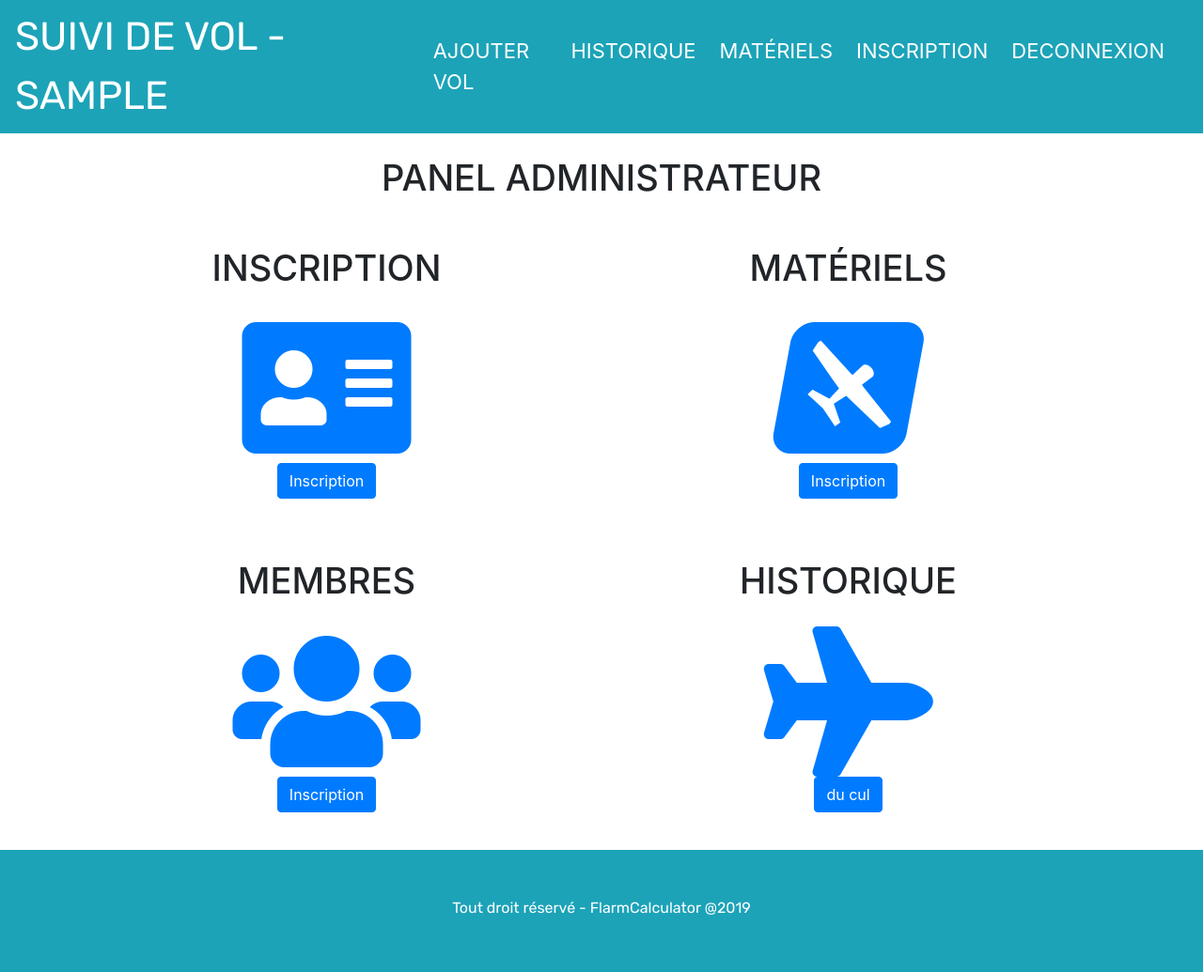
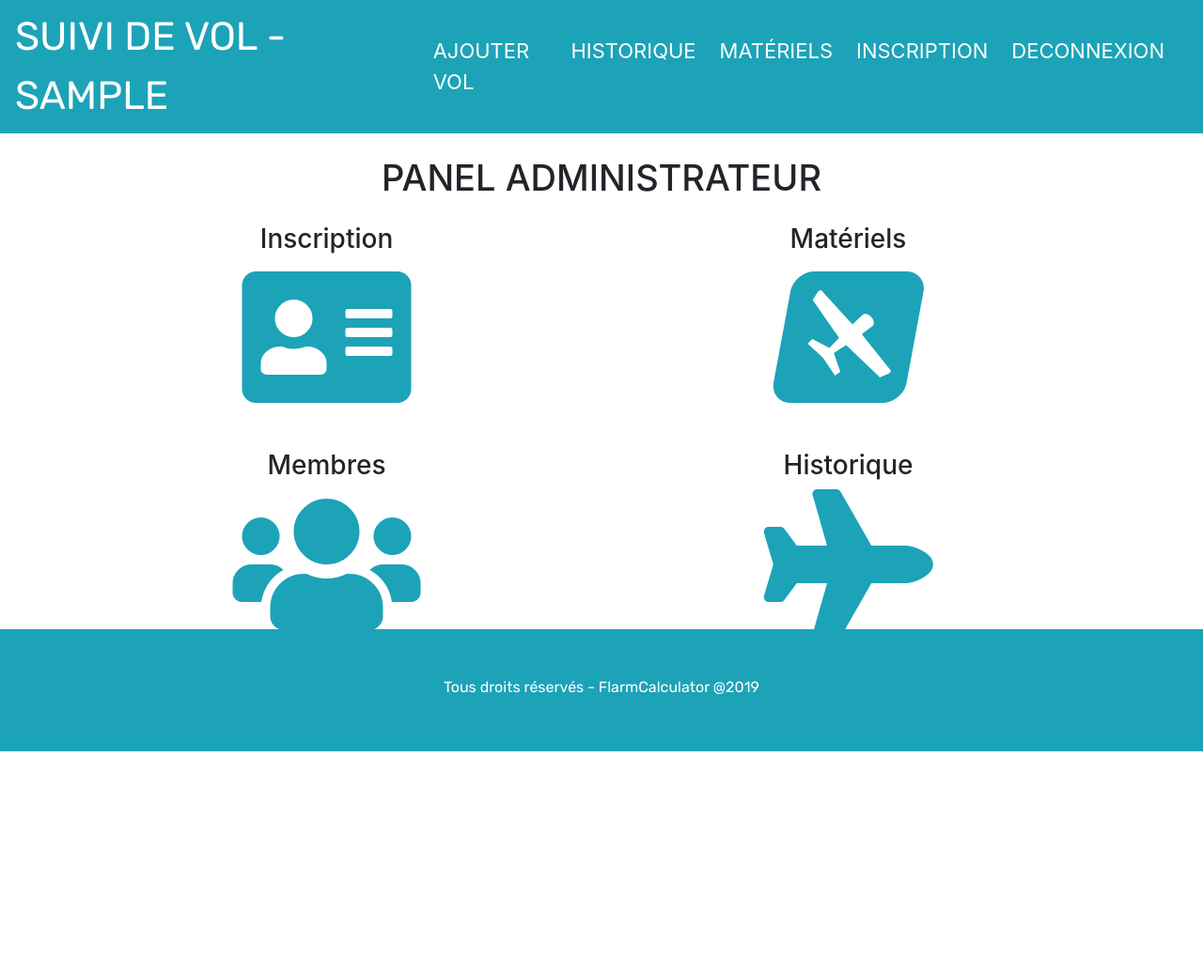
Before and after one commit to AxelUrbain/interface_sol, a PHP site: page /interface_sol/PanelAdmin/panel.php in a window 1280 px wide. Shown: the whole page at 94% size. After the commit the page ends 800 px from the top, so only its background shows below. Run offline with PHP 8.4, Linux system fonts and the light colour scheme; the visitor is signed in with stand-in values (Sample User, id 1); some libraries are stand-ins or nearby versions.

Commit message:
Add files via upload

```diff
--- a/interface_sol/PanelAdmin/panel.php
+++ b/interface_sol/PanelAdmin/panel.php
@@ -23,12 +23,8 @@ if(!isset($_SESSION['login'])){
 
          <div class="col-md-6 col-lg-6">
            <center>
-             <h3 class="title">Inscription</h3>
-             <a href="#"><i class="fa fa-address-card fa-10x"></i></a><br>
-             <!-- Button trigger modal -->
-             <button type="button" class="btn btn-primary" data-toggle="modal" data-target="#exampleModal">
-               Inscription
-             </button>
+             <h3 class="">Inscription</h3>
+             <a data-toggle="modal" data-target="#exampleModal"><i class="fa fa-address-card fa-10x"></i></a>
             </center>
              <!-- Modal -->
             <div class="modal fade" id="exampleModal" tabindex="-1" role="dialog" aria-labelledby="exampleModalLabel" aria-hidden="true">
@@ -98,31 +94,73 @@ if(!isset($_SESSION['login'])){
 
          <div class="col-md-6 col-lg-6">
            <center>
-             <h3 class="title">Matériels</h3>
-             <a href="#"><i class="fab fa-avianex fa-10x"></i></a> <br>
-             <button type="button" class="btn btn-primary" data-toggle="modal" data-target="#exampleModal">
-               Inscription
-             </button>
+             <h3 class="">Matériels</h3>
+             <a data-toggle="modal" data-target="#ModalMateriel"><i class="fab fa-avianex fa-10x"></i></a>
            </center>
+           <!-- Modal -->
+          <div class="modal fade" id="ModalMateriel" tabindex="-1" role="dialog" aria-labelledby="exampleModalLabel" aria-hidden="true">
+           <div class="modal-dialog" role="document">
+             <div class="modal-content">
+               <div class="modal-header">
+                 <h5 class="modal-title" id="exampleModalLabel">Ajout d'un matériel</h5>
+                 <button type="button" class="close" data-dismiss="modal" aria-label="Close">
+                   <span aria-hidden="true">&times;</span>
+                 </button>
+               </div>
+               <div class="modal-body">
+                <form>
+                <div class="form-group row">
+                  <label for="" class="col-sm-4 col-form-label">Type</label>
+                  <div class="col-sm-8">
+                    <input type="text" class="form-control" id="" placeholder="" required>
+                  </div>
+                </div>
+                <div class="form-group row">
+                  <label for="" class="col-sm-4 col-form-label">Marque</label>
+                  <div class="col-sm-8">
+                    <input type="text" class="form-control" id="" placeholder="" required>
+                  </div>
+                </div>
+                <div class="form-group row">
+                  <label for="" class="col-sm-4 col-form-label">Modèle</label>
+                  <div class="col-sm-8">
+                    <input type="text" class="form-control" id="" placeholder="" required>
+                  </div>
+                </div>
+                <div class="form-group row">
+                  <label for="" class="col-sm-4 col-form-label">Année</label>
+                  <div class="col-sm-8">
+                    <input type="number" min="1900" max="2099" step="1" value="2019" class="form-control" id="" placeholder="" required>
+                  </div>
+                </div>
+                <div class="form-group row">
+                  <label for="" class="col-sm-4 col-form-label">Finesse Théorique</label>
+                  <div class="col-sm-8">
+                    <input type="number" min="0" max="1000" step="1" value="" class="form-control" id="" placeholder="" required>
+                  </div>
+                </div>
+                 </div>
+                 <div class="modal-footer">
+                   <button type="button" class="btn btn-secondary" data-dismiss="modal">Annuler</button>
+                   <button type="button" class="btn btn-primary">Inscrire</button>
+                 </div>
+                 </form>
+               </div>
+             </div>
+            </div>
          </div>
        </div>
        <div class="row space">
          <div class="col-md-6 col-md-6">
            <center>
-             <h3 class="title">Membres</h3>
-             <a href="#"><i class="fa fa-users fa-10x"></i></a> <br>
-             <button type="button" class="btn btn-primary" data-toggle="modal" data-target="#exampleModal">
-               Inscription
-             </button>
+             <h3 class="">Membres</h3>
+             <a href="list_member.php"><i class="fa fa-users fa-10x"></i></a>
            </center>
          </div>
          <div class="col-md-6 col-lg-6">
            <center>
-             <h3 class="title">Historique</h3>
-             <a href="#"><i class="fa fa-plane fa-10x"></i></a> <br>
-             <button type="button" class="btn btn-primary" data-toggle="modal" data-target="#exampleModal">
-               du cul
-             </button>
+             <h3 class="">Historique</h3>
+             <a href="hist_adm.php"><i class="fa fa-plane fa-10x"></i></a>
            </center>
          </div>
        </div>
--- a/interface_sol/connect.php
+++ b/interface_sol/connect.php
@@ -20,7 +20,7 @@ Traitement_Connexion();
         <form action="connect.php" method="post">
           <div class="form-group">
             <label for="user" class="label-title">Utilisateur</label>
-            <input class="form-control" type="text" name="login" placeholder="Prenom.Nom" required>
+            <input class="form-control" type="text" name="login" placeholder="Nom" required>
           </div>
           <div class="form-group">
             <label for="password" class="label-title">Mot de Passe</label>
--- a/interface_sol/css/style.css
+++ b/interface_sol/css/style.css
@@ -1,3 +1,14 @@
+html{
+  height: 100%;
+}
+
+body{
+  margin:0;
+  padding: 0;
+  min-height: 100%;
+  position: relative;
+}
+
 #menu{
   background-color: #1CA3B8;
 }
@@ -78,7 +89,10 @@
 }
 
 #footer-color{
-  width: 100%;
+  position: absolute;
+  bottom: 0;
+  left: 0;
+  right: 0;
   height: 130px;
   background-color: #1CA3B8;
 }
@@ -126,3 +140,35 @@
   width: 100%;
   height: 100%;
 }
+
+.fa.fa-address-card{
+  color: #1CA3B8;
+}
+
+.fa.fa-address-card:hover{
+  color: #127B84;
+}
+
+.fab.fa-avianex{
+  color: #1CA3B8;
+}
+
+.fab.fa-avianex:hover{
+  color: #127B84;
+}
+
+.fa.fa-users{
+  color: #1CA3B8;
+}
+
+.fa.fa-users:hover{
+  color: #127B84;
+}
+
+.fa.fa-plane{
+  color: #1CA3B8;
+}
+
+.fa.fa-plane:hover{
+  color: #127B84;
+}
--- a/interface_sol/function/function.php
+++ b/interface_sol/function/function.php
@@ -43,7 +43,7 @@ function Traitement_Connexion(){
       else{
         $login = htmlentities($_POST['login'], ENT_QUOTES, "ISO-8859-1");
         $password = htmlentities($_POST['password'], ENT_QUOTES, "ISO-8859-1");
-        $req = $bdd->prepare("SELECT id FROM membres WHERE pseudo = :login AND password = :password");
+        $req = $bdd->prepare("SELECT id FROM membre WHERE nom = :login AND password = :password");
         $req->execute(array(
           'login'=>$login,
           'password'=>$password));
@@ -77,12 +77,12 @@ function Traitement_Connexion(){
         } */
 
         //Redirection vers l'interface admin ou gestionnaire
-        $req = $bdd->prepare("SELECT id_roles FROM membres WHERE pseudo = :login AND password = :password");
+        $req = $bdd->prepare("SELECT id_role FROM membre WHERE nom = :login AND password = :password");
         $req->execute(array('login'=>$login,
                              'password'=>$password));
         $resultat = $req->fetch();
 
-        $groupe = $resultat['id_roles'];
+        $groupe = $resultat['id_role'];
 
         if(!$resultat){
           echo " Ou vous n'avez pas de groupe !";
--- a/interface_sol/include/footer.php
+++ b/interface_sol/include/footer.php
@@ -1,5 +1,5 @@
 <footer id="footer-color">
   <div class="footer-text">
-    <p>Tout droit réservé - FlarmCalculator @2019</p>
+    <p>Tous droits réservés - FlarmCalculator @2019</p>
   </div>
 </footer>
```
Also changed, not shown: interface_sol/index.php (indentation only).
